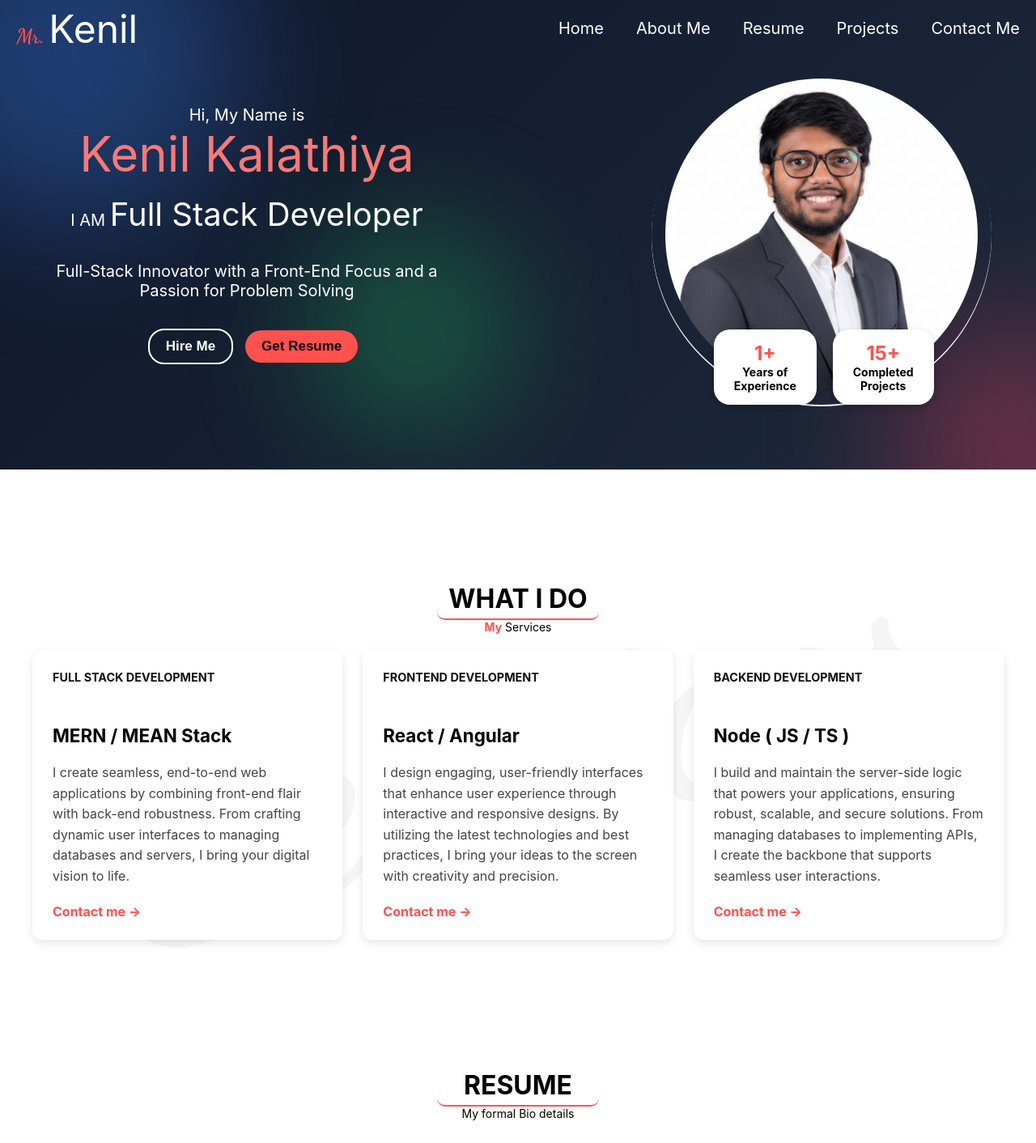
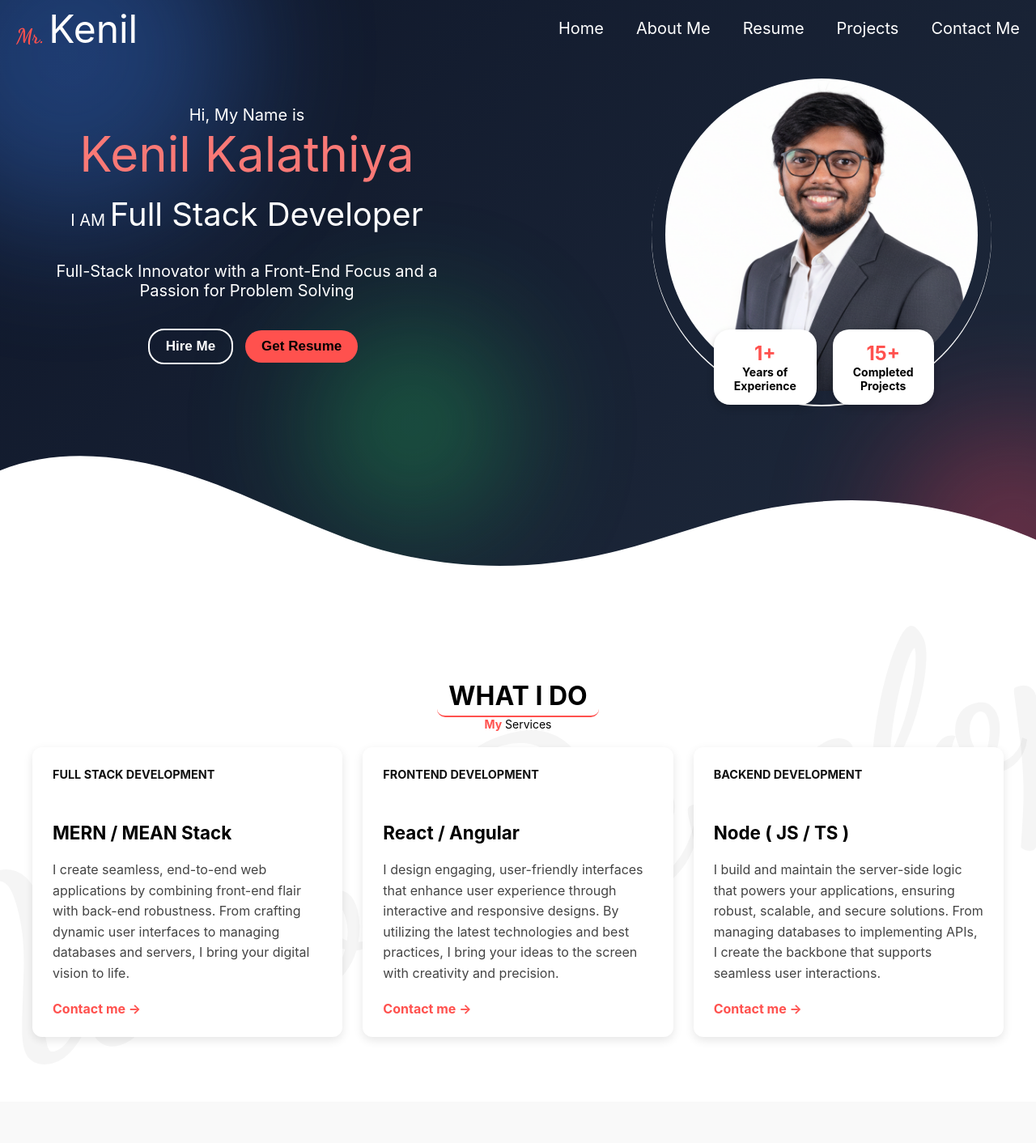
Before and after one commit to kenilkalathiya/kenilkalathiya.github.io, a React (Create React App) app: page / in a window 1280 px wide. Shown: the top 1412 px of the page at 81% size. Built offline with nearby package versions, Linux system fonts and the light colour scheme.

Commit message:
Design Changes

```diff
--- a/src/App.css
+++ b/src/App.css
@@ -55,11 +55,11 @@ body::-webkit-scrollbar {
   width: 110%; /* Make it wider than the viewport */
   text-align: center;
   transform: translateY(-50%) rotate(-15deg); /* Center vertically and rotate */
-  font-size: 28vw; /* Larger, viewport-based font size */
+  font-size: 24vw; /* Larger, viewport-based font size */
   font-family: 'Dancing Script', cursive;
   font-weight: 800;
   color: rgba(0, 0, 0, 0.04);
-  z-index: 0;
+  z-index: 1;
   white-space: nowrap;
   user-select: none;
 }
--- a/src/App.jsx
+++ b/src/App.jsx
@@ -1,4 +1,4 @@
-import React from "react";
+import React from 'react';
 import Home from "./Portfolio/Home/Home";
 import AboutMe from "./Portfolio/AboutMe/AboutMe";
 import Navbar from "./Portfolio/Navbar/Navbar";
@@ -12,6 +12,7 @@ import "../src/App.css";
 
 
 const App =() => {
+
     return (
         <>
         <CursorShadow />
--- a/src/Portfolio/AboutMe/AboutMe.css
+++ b/src/Portfolio/AboutMe/AboutMe.css
@@ -1,6 +1,7 @@
 .about-section {
   padding: 60px 20px;
   text-align: center;
+  height: auto;
 }
 
 .highlight {
--- a/src/Portfolio/AboutMe/AboutMe.jsx
+++ b/src/Portfolio/AboutMe/AboutMe.jsx
@@ -1,60 +1,19 @@
-// import React from "react";
-// import "./AboutMe.css";
-// import profile from "../../Assets/Home/profile-pic.jpg";
-
-// export default function AboutMe() {
-//   return (
-//     <>
-//     <div className="title-main" id='about-me'>
-//       <div className="title1 title" >
-//         <h1>About Me</h1>
-//         <p>Why Choose Me?</p>
-//       </div>
-//       <div className="about-me">
-//         <div className="extra">
-//           <div className="photo">
-//             <img src={profile} alt="Profile" />
-//           </div>
-//           <div className="detail">
-//             <p>
-//               I describe my self as competent and positive person who wants to
-//               have long and successful carrier in these field.
-//             </p>
-//             <br />
-
-//             <div className="list">
-//               <h3>Few Highlight Abou Me:</h3>
-//               <ul>
-//                 <li> Web Developer with good knowledge</li>
-//                 <li> Front end developer as per design</li>
-//                 <li> HTML, CSS, JavaScript, ReactJs</li>
-//                 <li> API Integration & Managing Database</li>
-//                 <li> Emdedded System</li>
-//               </ul>
-//             </div>
-//             <div className="profile-buttons">
-//               <button className="hire-me-btn buttons">Hire Me</button>
-//               <a href="/Kenil-Kalathiya.pdf" download="Kenil-Kalathiya.pdf">
-//                 <button className="resume-btn buttons">Get Resume</button>
-//               </a>
-//             </div>
-//           </div>
-//         </div>
-//       </div>
-//       </div>
-//     </>
-//   );
-// }
 
 import React from "react";
 import "./AboutMe.css";
 
 export default function AboutMe() {
   return (
-    <div className="about-section section-container" id="about-me" style={{ '--bg-text': '"Services"' }}>
+    <div
+      className="about-section section-container"
+      id="about-me"
+      style={{ "--bg-text": '"Web Developer"' }}
+    >
       <div className="title">
         <h1>WHAT I DO</h1>
-        <p><span className="highlight">My</span> Services</p>
+        <p>
+          <span className="highlight">My</span> Services
+        </p>
       </div>
 
       <div className="about-grid">
@@ -64,11 +23,13 @@ export default function AboutMe() {
           <h2>MERN / MEAN Stack</h2>
           <p>
             I create seamless, end-to-end web applications by combining
-            front-end flair with back-end robustness. From crafting dynamic
-            user interfaces to managing databases and servers, I bring your
-            digital vision to life.
+            front-end flair with back-end robustness. From crafting dynamic user
+            interfaces to managing databases and servers, I bring your digital
+            vision to life.
           </p>
-          <a href="#contact" className="contact-link">Contact me →</a>
+          <a href="#contact" className="contact-link">
+            Contact me →
+          </a>
         </div>
 
         {/* Frontend */}
@@ -81,7 +42,9 @@ export default function AboutMe() {
             the latest technologies and best practices, I bring your ideas to
             the screen with creativity and precision.
           </p>
-          <a href="#contact" className="contact-link">Contact me →</a>
+          <a href="#contact" className="contact-link">
+            Contact me →
+          </a>
         </div>
 
         {/* Backend */}
@@ -90,11 +53,13 @@ export default function AboutMe() {
           <h2>Node ( JS / TS )</h2>
           <p>
             I build and maintain the server-side logic that powers your
-            applications, ensuring robust, scalable, and secure solutions.
-            From managing databases to implementing APIs, I create the
-            backbone that supports seamless user interactions.
+            applications, ensuring robust, scalable, and secure solutions. From
+            managing databases to implementing APIs, I create the backbone that
+            supports seamless user interactions.
           </p>
-          <a href="#contact" className="contact-link">Contact me →</a>
+          <a href="#contact" className="contact-link">
+            Contact me →
+          </a>
         </div>
 
         {/* <div className="about-card">
--- a/src/Portfolio/CursorShadow/CursorShadow.css
+++ b/src/Portfolio/CursorShadow/CursorShadow.css
@@ -15,11 +15,9 @@
   pointer-events: none; /* Allows clicks to pass through the element */
   transform: translate(-50%, -50%); /* Center the element on the cursor */
   transition: transform 0.1s ease-out; /* Optional: adds a slight delay for smoother feel */
+  display: none;
 }
 
-/* Hide the cursor on devices that don't have a hover capability (like touch screens) */
-@media (hover: none) {
-  .cursor-shadow {
-    display: none;
-  }
+.cursor-shadow.visible {
+  display: block;
 }
--- a/src/Portfolio/Home/Home.jsx
+++ b/src/Portfolio/Home/Home.jsx
@@ -1,5 +1,5 @@
 import React from "react";
-import { SiInstagram, SiLinkedin, SiX,SiGithub } from 'react-icons/si';
+import { SiInstagram, SiLinkedin, SiX, SiGithub } from "react-icons/si";
 import "./home.css";
 
 export default function Home() {
@@ -25,7 +25,8 @@ export default function Home() {
               </div>
 
               <span className="profile-name">
-                                Hi, My Name is <br/><span className="name">Kenil Kalathiya</span>
+                Hi, My Name is <br />
+                <span className="name">Kenil Kalathiya</span>
               </span>
 
               <p className="profile-role">
@@ -33,12 +34,11 @@ export default function Home() {
               </p>
 
               <span className="profile-role-tagline">
-                                    Full-Stack Innovator with a Front-End Focus and a Passion for Problem Solving
+                Full-Stack Innovator with a Front-End Focus and a Passion for
+                Problem Solving
               </span>
               <div className="profile-button">
-                                <button className="hire-me button">
-                                    Hire Me
-                                </button>
+                <button className="hire-me button">Hire Me</button>
                 <a href="/Kenil-Kalathiya.pdf" download="Kenil-Kalathiya.pdf">
                   <button className="resume button">Get Resume</button>
                 </a>
@@ -46,35 +46,33 @@ export default function Home() {
             </div>
           </div>
           <div className="profile-img">
-                    <div className="picture-background">
-
-                    </div>
+            <div className="picture-background"></div>
             <div className="stats">
               <div className="stat-card">
                 <h2>1+</h2>
-      <p>Years of <br /> Experience</p>
+                <p>
+                  Years of <br /> Experience
+                </p>
               </div>
               <div className="stat-card">
                 <h2>15+</h2>
-      <p>Completed <br /> Projects</p>
+                <p>
+                  Completed <br /> Projects
+                </p>
               </div>
             </div>
           </div>
 
-
-
-
           <div className="blob blob1"></div>
           <div className="blob blob2"></div>
           <div className="blob blob3"></div>
+        </div>
 
-
+        <div className="custom-shape-divider">
+          <svg data-name="Layer 1" xmlns="http://www.w3.org/2000/svg" viewBox="0 0 1200 120" preserveAspectRatio="none">
+            <path d="M321.39,56.44c58-10.79,114.16-30.13,172-41.86,82.39-16.72,168.19-17.73,250.45-.39C823.78,31,906.67,72,985.66,92.83c70.05,18.48,146.53,26.09,214.34,3V0H0V27.35A600.21,600.21,0,0,0,321.39,56.44Z" className="shape-fill"></path>
+          </svg>
         </div>
-            {/* <svg className="svg-img" xmlns="http://www.w3.org/2000/svg" viewBox="0 0 1440 320"><path fill="#1f2233"
-            fill-opacity="1" d="M0,128L60,138.7C120,149,240,171,360,154.7C480,139,600,85,720,58.7C840
-            ,32,960,32,1080,42.7C1200,53,1320,75,1380,85.3L1440,96L1440,0L1380,0C1320,0,1200,0,1080,
-            0C960,0,840,0,720,0C600,0,480,0,360,0C240,0,120,0,60,0L0,0Z"></path></svg> */}
-
       </div>
     </>
   );
--- a/src/Portfolio/Home/home.css
+++ b/src/Portfolio/Home/home.css
@@ -18,7 +18,11 @@ body, html {
     overflow-x: hidden; /* Prevent horizontal scrolling */
 }
 
-
+.main-profile {
+  position: relative;
+  background: linear-gradient(135deg, #0f172a, #1e293b);
+  width: 100%;
+}
 
 
 .profile-container {
@@ -26,15 +30,14 @@ body, html {
     align-items: center;
     justify-content: center;
     gap: 250px;
-    padding: 80px 20px;
-    /* background: var(--grey-color); */
+    padding: 80px 20px 200px;
     background-attachment: fixed;
     width: 100%;
     margin: 0 auto;
     box-sizing: border-box;
-    background: linear-gradient(135deg, #0f172a, #1e293b);
+    /* background: linear-gradient(135deg, #0f172a, #1e293b); */
     position: relative;   /* so blobs can be positioned inside */
-    overflow: hidden;     /* hide blobs overflow */
+    overflow: hidden;
 
 }
 
@@ -260,13 +263,6 @@ body, html {
 }
 
 
-/* Heading of all section */
-
-.title-main{
-    height: 100vh;
-}
-
-
 @media screen and (max-width: 360px) {
     .profile-container{
         flex-direction: column-reverse;
@@ -386,42 +382,24 @@ body, html {
   }
 }
 
+.custom-shape-divider {
+    position: absolute;
+    bottom: -1px;
+    left: 0;
+    width: 100%;
+    overflow: hidden;
+    line-height: 0;
+    transform: rotate(180deg);
+}
 
-/* @media screen and (max-width: 768px) {
-    .svg-img{
-        margin-top: 0px;
-    }
-} */
+.custom-shape-divider svg {
+    position: relative;
+    display: block;
+    width: 100%;
+    height: 150px; /* You can adjust this height */
+}
 
-
-/* @media screen and (max-width: 360px) {
-    .profile-container{
-        flex-direction: column-reverse;
-    }
-
-    .profile-img{
-        height: 300px;
-        width: 300px;
-    }
-
-    .profile-content{
-        margin-top: 20px;
-        width: 90%;
-    }
-
-    .profile-name{
-        font-size: 16px;
-    }
-
-    .profile-name .name{
-        font-size: 22px;
-    }
-
-    .profile-role{
-        font-size: 25px;
-    }
-
-    .profile-role-tagline{
-        font-size: 16px;
-    }
-} */
+.custom-shape-divider .shape-fill {
+    /* This color MUST match the background of the next section (AboutMe) */
+    fill: #FFFFFF;
+}
--- a/src/Portfolio/Resume/resume.css
+++ b/src/Portfolio/Resume/resume.css
@@ -4,6 +4,13 @@
   justify-content: center;
   align-items: center;
 }
+
+
+.title-main{
+    height: 100vh;
+      background-color: #f9f9f9;
+}
+
 
 .resume-main .r-box {
   box-shadow: 1px 1px 1px 1px rgba(12, 12, 12, 0.3);
--- a/src/index.css
+++ b/src/index.css
@@ -5,6 +5,7 @@ body {
     sans-serif;
   -webkit-font-smoothing: antialiased;
   -moz-osx-font-smoothing: grayscale;
+  -webkit-tap-highlight-color: transparent;
   overflow-x: hidden;
 }
 
```
Also changed, not shown: src/Portfolio/CursorShadow/CursorShadow.jsx (+19 -3 lines), src/Portfolio/Projects/Projects.css (+37 -1 lines), src/Portfolio/Projects/Projects.jsx (+22 -5 lines), src/Assets/Home/Profile-pic.png, src/Assets/Home/profile-pic.jpg (deleted). Lines whose indentation alone changed are shown as unchanged.
